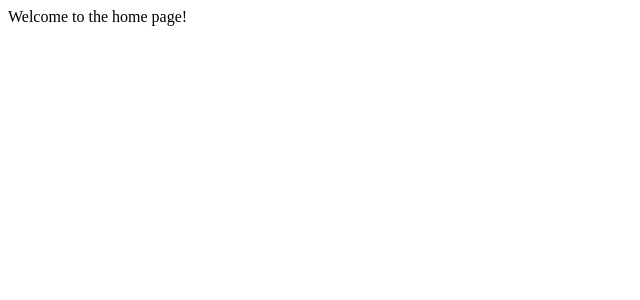
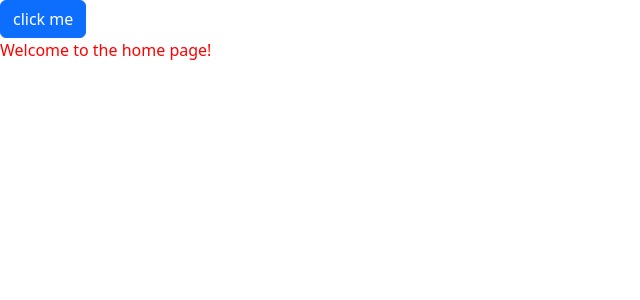
Before and after one commit to Neil925/valenciatechclub, a React (Create React App) app: page / in a window 1280 px wide. Shown: the top 300 px of the page, without its empty margins (0-640 px from the left). Built offline with nearby package versions, Linux system fonts and the light colour scheme.

Commit message:
Added React Bootstrap

```diff
--- a/package.json
+++ b/package.json
@@ -11,6 +11,7 @@
     "@types/react": "^18.2.18",
     "@types/react-dom": "^18.2.7",
     "react": "^18.2.0",
+    "react-bootstrap": "^2.8.0",
     "react-dom": "^18.2.0",
     "react-router-dom": "^6.14.2",
     "react-scripts": "5.0.1",
--- a/public/index.html
+++ b/public/index.html
@@ -12,12 +12,17 @@
     <link rel="apple-touch-icon" href="%PUBLIC_URL%/logo192.png" />
 
     <link rel="manifest" href="%PUBLIC_URL%/manifest.json" />
+    <link
+      rel="stylesheet"
+      href="https://cdn.jsdelivr.net/npm/bootstrap@5.3.0/dist/css/bootstrap.min.css"
+      integrity="sha384-9ndCyUaIbzAi2FUVXJi0CjmCapSmO7SnpJef0486qhLnuZ2cdeRhO02iuK6FUUVM"
+      crossorigin="anonymous"
+    />
 
     <title>Valencia Tech Club</title>
   </head>
   <body>
     <noscript>You need to enable JavaScript to run this app.</noscript>
     <div id="root"></div>
-
   </body>
 </html>
--- a/src/index.scss
+++ b/src/index.scss
@@ -1 +1,5 @@
 @import './_variables';
+
+div{
+  color: $test-color;
+}
--- a/src/routes/home/Home.tsx
+++ b/src/routes/home/Home.tsx
@@ -1,7 +1,13 @@
 import React from 'react'
+import Button from 'react-bootstrap/Button';
+
 
 export default function Home() {
   return (
-    <div>Welcome to the home page!</div>
+    <div>
+      <Button variant="primary">click me</Button>
+      <br />
+      Welcome to the home page!
+    </div>
   )
 }
```
Also changed, not shown: 1 other file (tests, documents, lock files or other folders).
